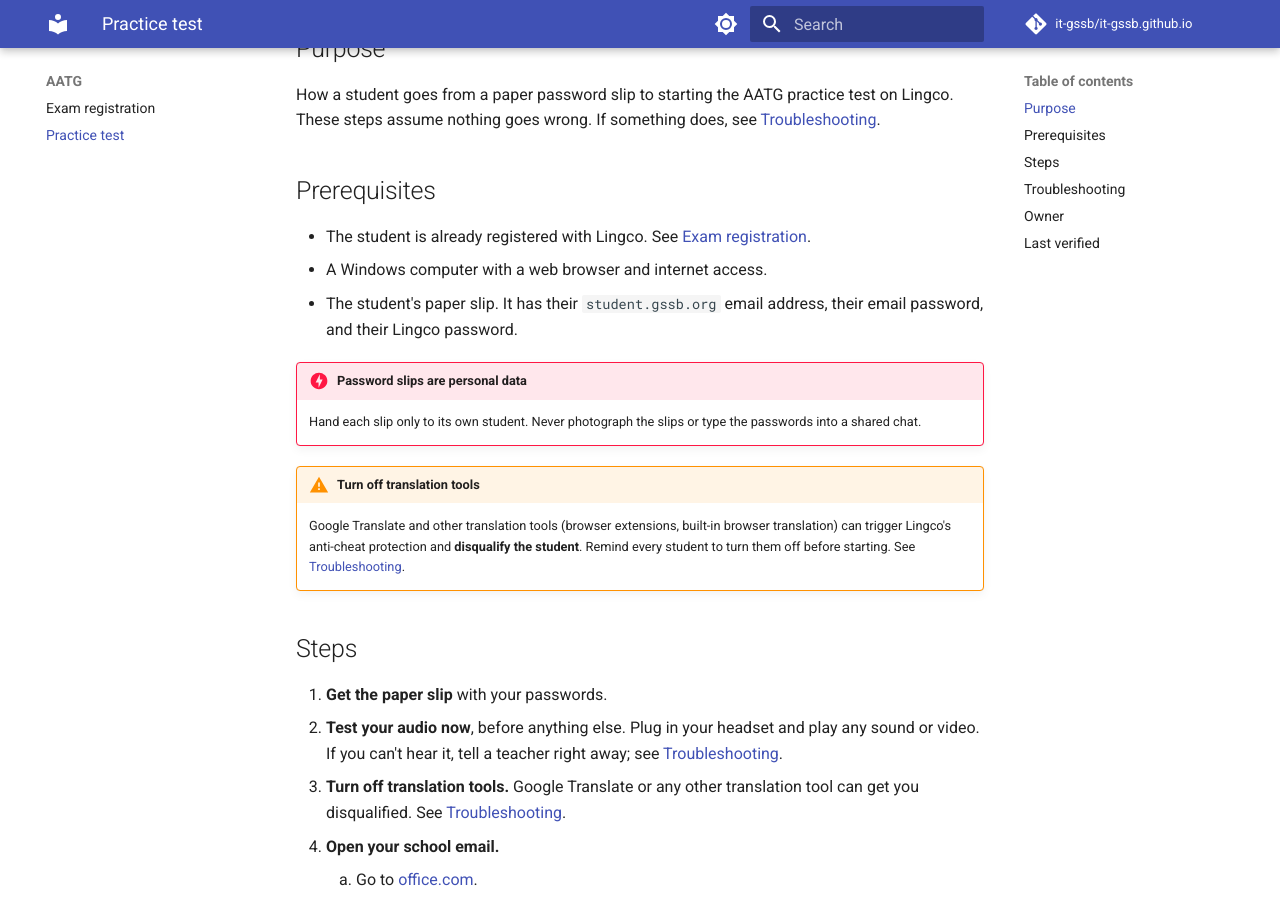
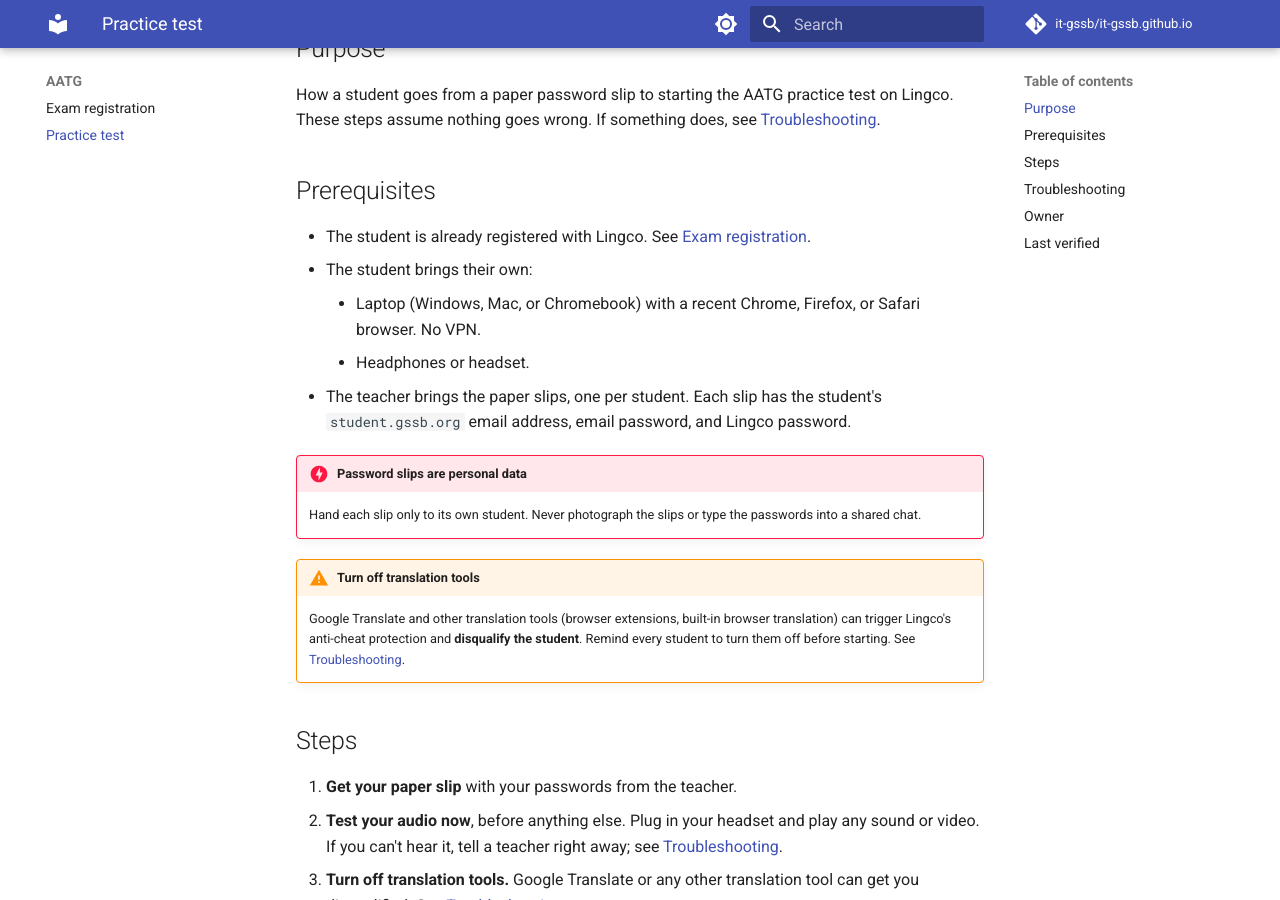
Before and after one commit to it-gssb/it-gssb.github.io, an MkDocs documentation site: the page built from docs/aatg/practice-test.md, in a window 1280 px wide and 900 px high, scrolled down 197 px. Built offline with MkDocs 1.6.1 and Material for MkDocs 9.7.7, drawn with Linux system fonts in a browser that asks for light colours; comment, search, counter and statistics services are not loaded; some of the changed text lies outside the part shown.

Commit message:
update practice test docs to support multi-platform laptops (#15)

```diff
--- a/docs/aatg/practice-test.md
+++ b/docs/aatg/practice-test.md
@@ -10,9 +10,13 @@ something does, see [Troubleshooting](#troubleshooting).
 
 - The student is already registered with Lingco. See
   [Exam registration](index.md).
-- A Windows computer with a web browser and internet access.
-- The student's paper slip. It has their `student.gssb.org` email address,
-  their email password, and their Lingco password.
+- The student brings their own:
+    - Laptop (Windows, Mac, or Chromebook) with a recent Chrome, Firefox,
+      or Safari browser. No VPN.
+    - Headphones or headset.
+- The teacher brings the paper slips, one per student. Each slip has the
+  student's `student.gssb.org` email address, email password, and Lingco
+  password.
 
 !!! danger "Password slips are personal data"
 
@@ -28,7 +32,7 @@ something does, see [Troubleshooting](#troubleshooting).
 
 ## Steps
 
-1. **Get the paper slip** with your passwords.
+1. **Get your paper slip** with your passwords from the teacher.
 2. **Test your audio now**, before anything else. Plug in your headset and
    play any sound or video. If you can't hear it, tell a teacher right away;
    see [Troubleshooting](#troubleshooting).
@@ -87,9 +91,10 @@ something does, see [Troubleshooting](#troubleshooting).
 
     1. Close all browser tabs and windows, then open the browser again and
        start at [office.com](https://www.office.com/).
-    2. Still stuck? Do the Office sign-in in a private window: in Chrome,
-       press `Ctrl+Shift+N` (`Incognito`); in Edge, press `Ctrl+Shift+N`
-       (`InPrivate`).
+    2. Still stuck? Do the Office sign-in in a private window
+       (`Incognito` in Chrome, `InPrivate` in Edge, `Private Window` in
+       Safari). Press `Ctrl+Shift+N` (Windows, Chromebook) or
+       `Cmd+Shift+N` (Mac).
 
 ??? question "No `Join course` button after confirming the account"
 
@@ -154,6 +159,16 @@ something does, see [Troubleshooting](#troubleshooting).
     administrator account. Tell the principal the student's name and which
     part of the test to reset.
 
+??? question "Student's laptop has a VPN turned on"
+
+    Students can't use a VPN for the practice test.
+
+    1. Turn off the VPN in its app. Look for its icon in the taskbar
+       (Windows), the menu bar (Mac), or the status area (Chromebook).
+    2. Turn off any VPN extension in the browser's `Extensions`.
+    3. Can't turn it off (for example, a work laptop)? Give the student a
+       GSSB Chromebook.
+
 <!-- TODO: add other problems from practice-test day as they come up. -->
 
 ## Owner
```
Also changed, not shown: AGENTS.md (+1 -1 lines).
